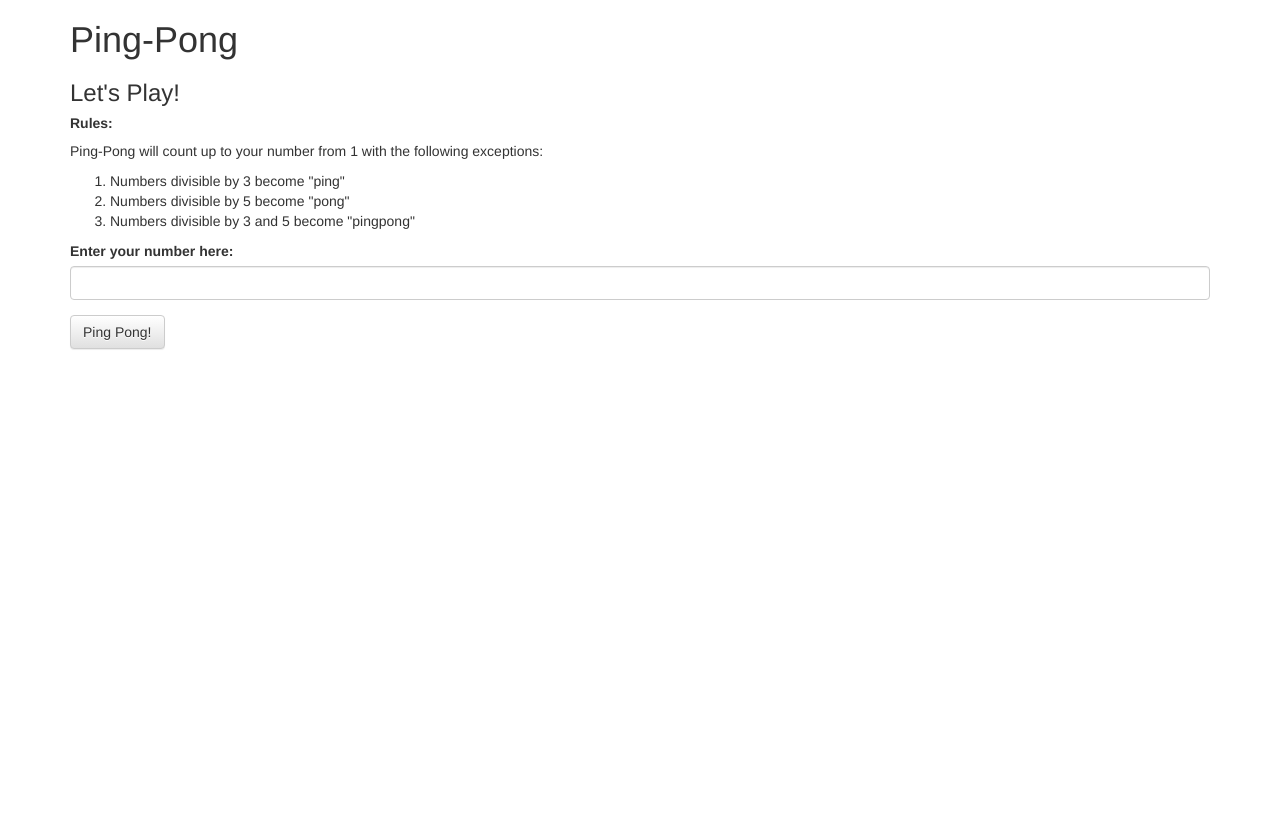
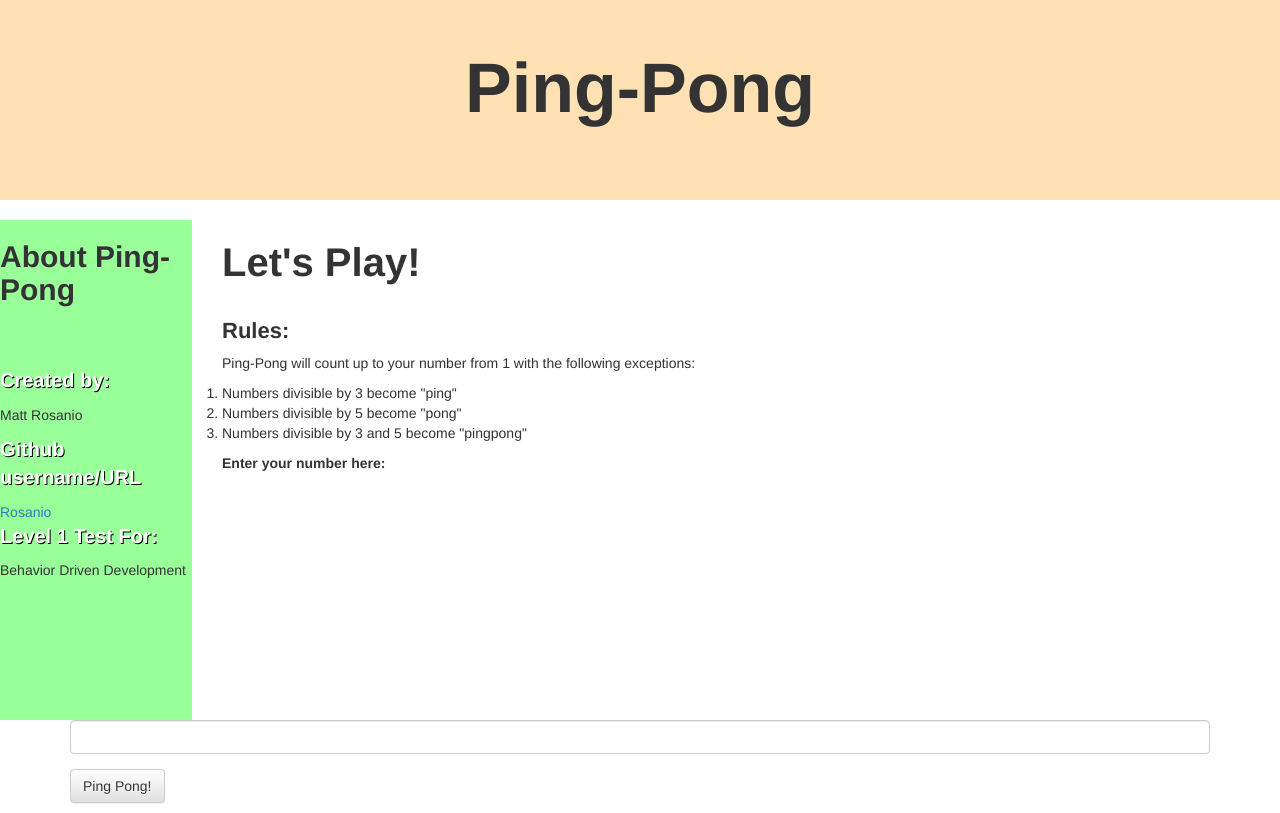
Before and after one commit to Rosanio/pingPong, a plain HTML site: page index.html in a window 1280 px wide. Drawn offline with Linux system fonts and the light colour scheme.

Commit message:
add sidebar to index.html and styling

```diff
--- a/css/styles.css
+++ b/css/styles.css
@@ -0,0 +1,56 @@
+#header {
+  width: 100%;
+  height: 200px;
+  background-color: #ffe1b3;
+  margin-top: -10;
+  margin-bottom: 20px;
+  text-align: center;
+}
+
+#header h1{
+  position: relative;
+  padding-top: 50px;
+  font-size: 70px;
+}
+
+#sidebar{
+  width: 15%;
+  height: 500px;
+  float:left;
+  background-color: #99ff99;
+  margin-right: 30px;
+}
+
+#sidebar h3{
+  padding-bottom: 50px;
+  font-size: 30px;
+  font-weight: bold;
+}
+
+#sidebar .whitecolor {
+  color: white;
+  font-size: 20px;
+  text-shadow: 1px 1px black;
+}
+
+#sidebar a{
+  padding-bottom: 40px;
+}
+
+#play{
+  font-size: 40px;
+  font-weight: bold;
+  margin-bottom: 35px;
+}
+
+#rules {
+  font-size: 22px;
+}
+
+input {
+  width: 100px;
+}
+
+html, body{
+  margin-top: -10px;
+}
--- a/index.html
+++ b/index.html
@@ -10,10 +10,22 @@
     <script src="js/bootstrap.min.js"></script>
     <script src ="js/scripts.js"></script>
   </head>
-  <body class="container">
-    <h1>Ping-Pong</h1>
-    <h3>Let's Play!</h3>
-    <h5><strong>Rules:</strong></h5>
+  <body>
+    <div id="header">
+      <h1><strong>Ping-Pong</strong></h1>
+    </div>
+    <div id="sidebar">
+      <h3>About Ping-Pong</h3>
+      <p class="whitecolor"><strong>Created by:</strong></p>
+      <p>Matt Rosanio</p>
+      <p class="whitecolor"><strong>Github username/URL</strong></p>
+      <a href="https://github.com/Rosanio">Rosanio</a>
+      <p class="whitecolor"><strong>Level 1 Test For:</strong></p>
+      <p>Behavior Driven Development</p>
+    </div>
+    <div class="container">
+      <h3 id="play">Let's Play!</h3>
+      <h5 id="rules"><strong>Rules:</strong></h5>
       <p>Ping-Pong will count up to your number from 1 with the following exceptions:</p>
       <ol>
         <li>Numbers divisible by 3 become "ping"</li>
@@ -30,5 +42,6 @@
       <ul id="result">
 
       </ul>
+    </div>
   </body>
 </html>
--- a/js/scripts.js
+++ b/js/scripts.js
@@ -106,6 +106,7 @@ function pingPong(countTo) {
     }
   }
   strikes = 0;
+  if (countTo >= 0) {
     for(var i = 1; i <= countTo; i++) {
       var output = "";
       if (i%3 === 0) {
@@ -121,6 +122,23 @@ function pingPong(countTo) {
       }
     }
     return numberArray;
+  } else {
+    for(var i = -1; i >= countTo; i--) {
+      var output = "";
+      if (i%3 === 0) {
+        output += 'ping';
+      }
+      if (i%5 === 0) {
+        output += 'pong';
+      }
+      if (output.length > 0) {
+        numberArray.push(output);
+      } else {
+        numberArray.push(i);
+      }
+    }
+    return numberArray;
+  }
 }
 
 $(function() {
```
Also changed, not shown: spec/specs.js (+3 -0 lines). Lines whose indentation alone changed are shown as unchanged.
